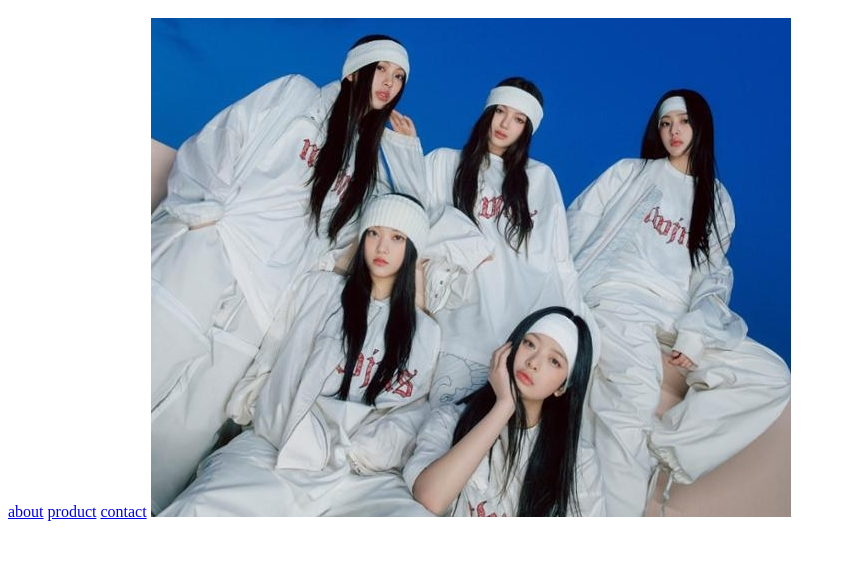
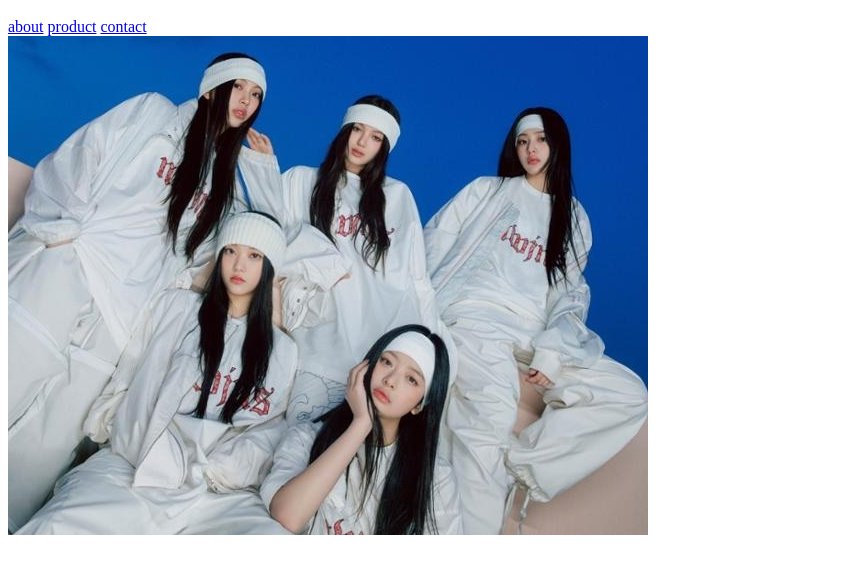
Before and after one commit to cheeou/woodyRepo, a plain HTML site: page index.html in a window 1280 px wide. Shown: the part 48-622 px from the top of the page, without its empty margins (0-846 px from the left). Drawn offline with Linux system fonts and the light colour scheme.

Commit message:
img 에 div 태그 추가

```diff
--- a/index.html
+++ b/index.html
@@ -2,4 +2,4 @@
 <a href="/about">about</a>
 <a href="/product">product</a>
 <a href="/contact">contact</a>
-<img src="sune.jpg" alt="위니브 프랜즈">
+<div><img src="sune.jpg" alt="위니브 프랜즈"></div>
```
